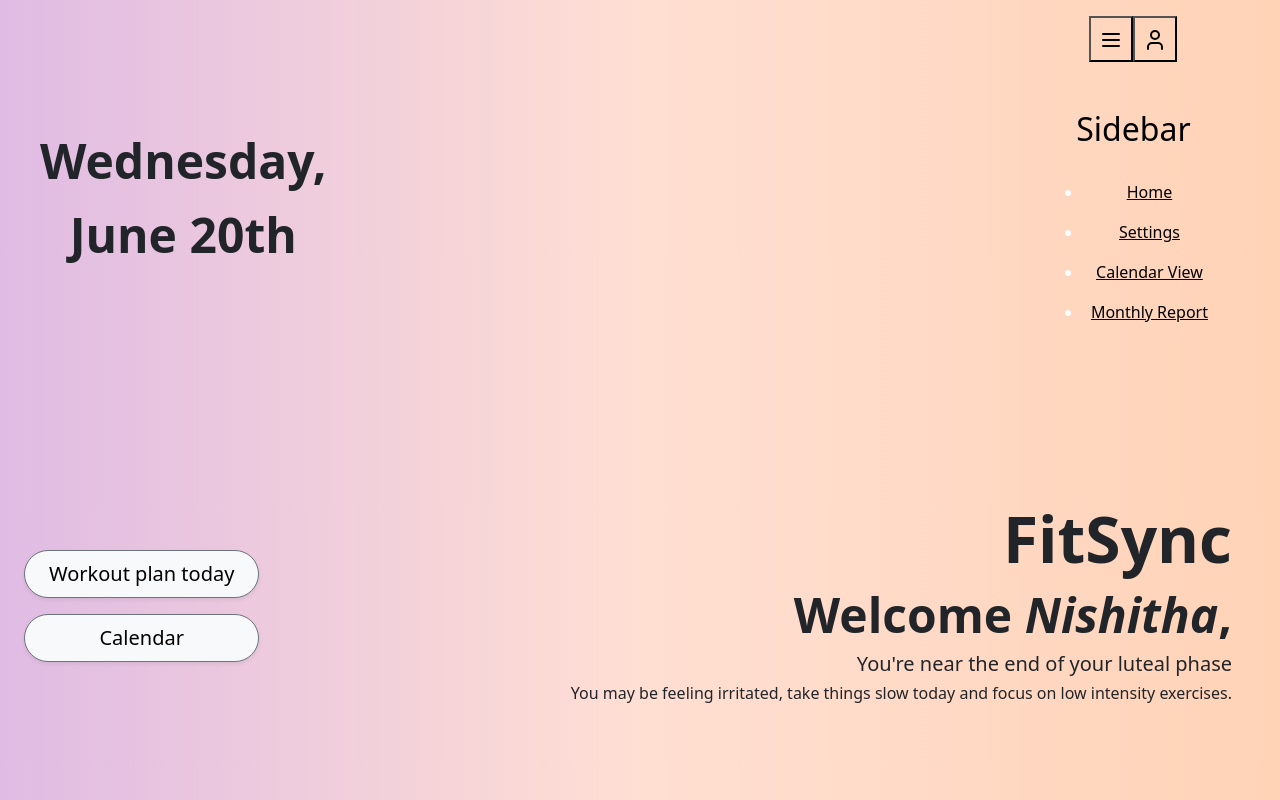
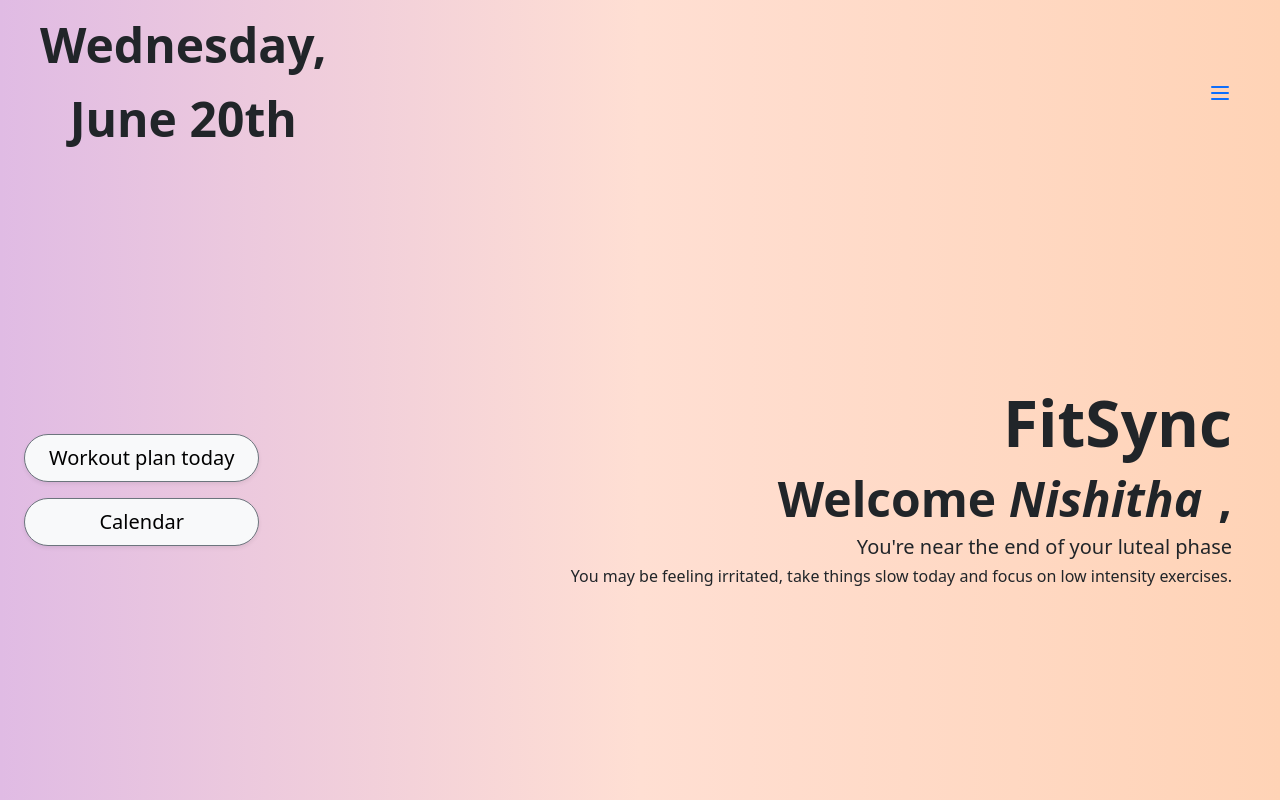
Before and after one commit to silviasyu/FitSync, a React (Create React App) app in the folder fitsync/: page /home in a window 1280 px wide. Built offline with nearby package versions, Linux system fonts and the light colour scheme.

Commit message:
fixed sidebar

```diff
--- a/fitsync/src/App.css
+++ b/fitsync/src/App.css
@@ -31,3 +31,80 @@ input {
   border: none;
   border-radius: 5px;
 }
+
+
+/* Style for Sidebar */
+
+
+.navbar {
+  background-color: transparent;
+  height: 80px;
+  display: flex;
+  justify-content: start;
+  align-items: center;
+}
+
+.menu-bars {
+  margin-right: 2rem;
+  font-size: 2rem;
+  background: none;
+}
+
+.nav-menu {
+  background-color: #e2cef5;
+  width: 250px;
+  height: 100vh;
+  display: flex;
+  justify-content: center;
+  position: fixed;
+  top: 0;
+  right: -100%;
+  transition: 850ms;
+}
+
+.nav-menu.active {
+  right: 0;
+  transition: 350ms;
+}
+
+.nav-text {
+  display: flex;
+  justify-content: start;
+  align-items: center;
+  padding: 8px 0px 8px 16px;
+  list-style: none;
+  height: 60px;
+}
+
+.nav-text a {
+  text-decoration: none;
+  color: #f5f5f5;
+  font-size: 18px;
+  width: 95%;
+  height: 100%;
+  display: flex;
+  align-items: center;
+  padding: 0 16px;
+  border-radius: 4px;
+}
+
+.nav-text a:hover {
+  background-color: #e2cef5;
+}
+
+.nav-menu-items {
+  width: 100%;
+}
+
+.navbar-toggle {
+  background-color: #e2cef5;
+  width: 100%;
+  height: 80px;
+  display: flex;
+  justify-content: start;
+  align-items: center;
+}
+
+span {
+  margin-right: 16px;
+}
--- a/fitsync/src/components/Sidebar.js
+++ b/fitsync/src/components/Sidebar.js
@@ -1,93 +1,58 @@
-import { useState, useRef } from "react";
+import { useState } from "react";
 import { Link } from "react-router-dom"; // Import Link from react-router-dom
 import { Menu, X, User } from "lucide-react"; // Importing icons
 
 const Sidebar = () => {
   const [isOpen, setIsOpen] = useState(false); // State to manage sidebar visibility
-  const startTouchX = useRef(0); // Reference to track the initial touch position
 
   // Function to toggle the sidebar
   const toggleSidebar = () => setIsOpen(!isOpen);
 
-  // Handle touch start event to capture the initial touch position
-  const handleTouchStart = (e) => {
-    startTouchX.current = e.touches[0].clientX; // Save the touch start position
-  };
-
-  // Handle touch move event to detect swipe direction
-  const handleTouchMove = (e) => {
-    const moveTouchX = e.touches[0].clientX;
-    // If swipe is right to left, open the sidebar
-    if (startTouchX.current - moveTouchX > 50 && !isOpen) {
-      setIsOpen(true); // Open sidebar
-    }
-    // If swipe is left to right, close the sidebar
-    if (moveTouchX - startTouchX.current > 50 && isOpen) {
-      setIsOpen(false); // Close sidebar
-    }
-  };
-
-  // Handle touch end event to reset touch tracking
-  const handleTouchEnd = () => {
-    startTouchX.current = 0; // Reset the touch position
-  };
-
   return (
-    <div
-      className="relative"
-      onTouchStart={handleTouchStart} // Detect touch start
-      onTouchMove={handleTouchMove}  // Detect touch move
-      onTouchEnd={handleTouchEnd}    // Reset touch tracking
-    >
+    <>
       {/* Menu button to toggle sidebar */}
-      <div className="absolute top-4 left-4 z-50 flex items-center gap-4">
-        <button
-          onClick={toggleSidebar}
-          className="bg-transparent p-2 border-none cursor-pointer"
-        >
-          {isOpen ? (
-            <X size={24} className="text-black" />
-          ) : (
-            <Menu size={24} className="text-black" />
-          )}
-        </button>
-
-        <button className="bg-transparent p-2 border-none cursor-pointer">
-          <User size={24} className="text-black" />
-        </button>
+      <div className='navbar'>
+        <Link to='#' className='menu-bars'>
+          <Menu onClick={toggleSidebar} />
+        </Link>
       </div>
 
       {/* Sidebar container with animation */}
-      <div
-        className={`fixed top-0 left-0 h-full bg-gray-800 text-white p-5 w-64 transition-transform duration-300 ease-in-out ${
-          isOpen ? "translate-x-0" : "-translate-x-full"
-        }`} // Conditional class for open/close effect
-      >
-        <h2 className="text-xl font-bold mb-4 text-black text-right">Sidebar</h2>
-        <ul className="text-right">
-          <li className="p-2 hover:bg-gray-700 cursor-pointer">
-            <Link to="/" className="text-black" onClick={toggleSidebar}>
+      <nav className={isOpen ? 'nav-menu active' : 'nav-menu'}>
+        <ul className="nav-menu-items"  onClick={toggleSidebar}>
+          <li className="navbar-toggle">
+            <Link to='#' className='menu-bars'>
+              <X size={24}  onClick={toggleSidebar} />
+            </Link>
+          </li>
+          <li className="nav-text">
+            <Link to="/home" className="text-black" onClick={toggleSidebar}>
               Home
             </Link>
           </li>
-          <li className="p-2 hover:bg-gray-700 cursor-pointer">
+          <li className="nav-text">
             <Link to="/settings" className="text-black" onClick={toggleSidebar}>
               Settings
             </Link>
           </li>
-          <li className="p-2 hover:bg-gray-700 cursor-pointer">
+          <li className="nav-text">
             <Link to="/calendar" className="text-black" onClick={toggleSidebar}>
               Calendar View
             </Link>
           </li>
-          <li className="p-2 hover:bg-gray-700 cursor-pointer">
+          <li className="nav-text">
             <Link to="/monthly-report" className="text-black" onClick={toggleSidebar}>
               Monthly Report
             </Link>
           </li>
+          <li className="nav-text">
+            <Link to="/" className="text-black" onClick={toggleSidebar}>
+              Logout
+            </Link>
+          </li>
         </ul>
-      </div>
-    </div>
+      </nav>
+    </>
   );
 };
 
```
